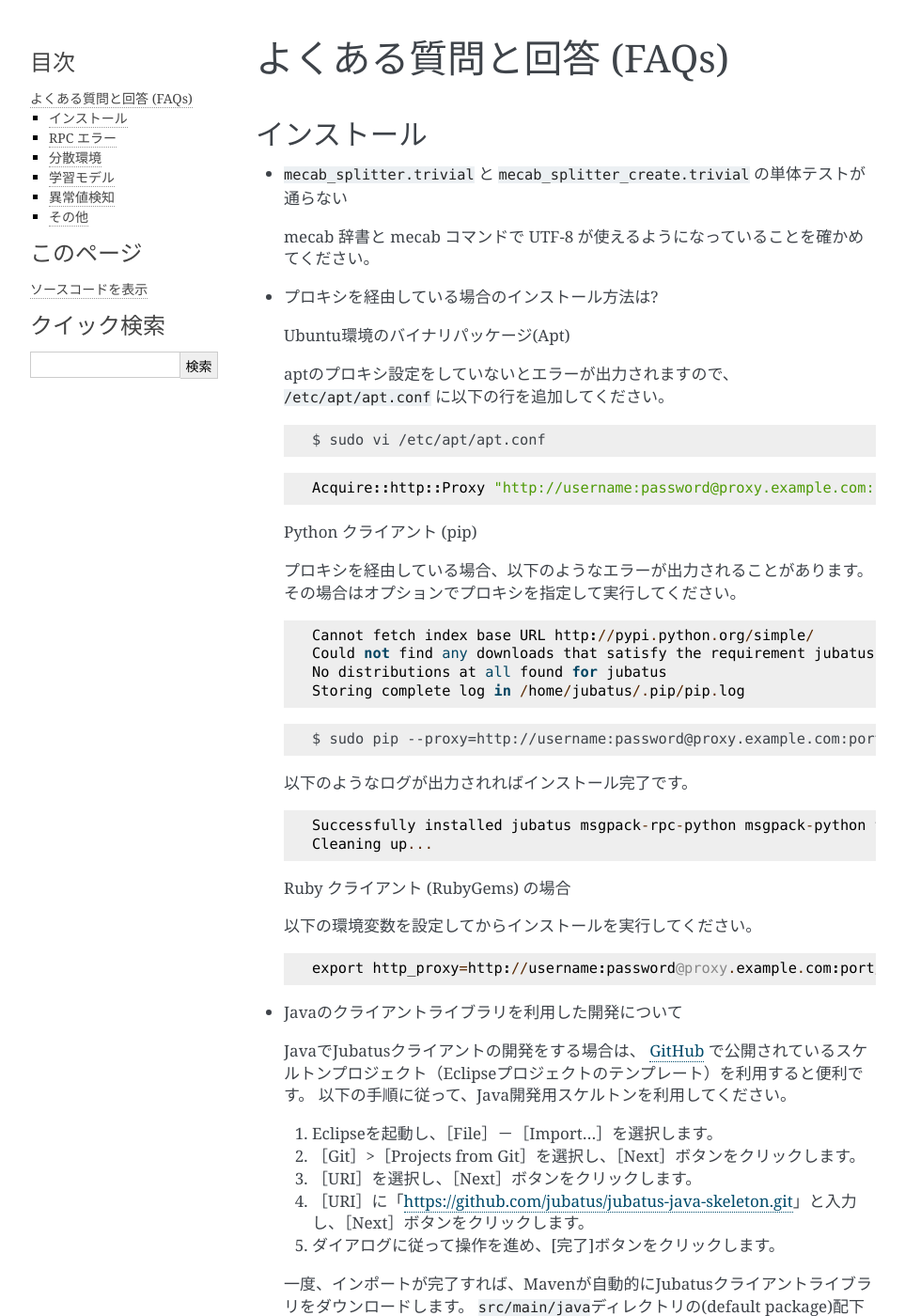
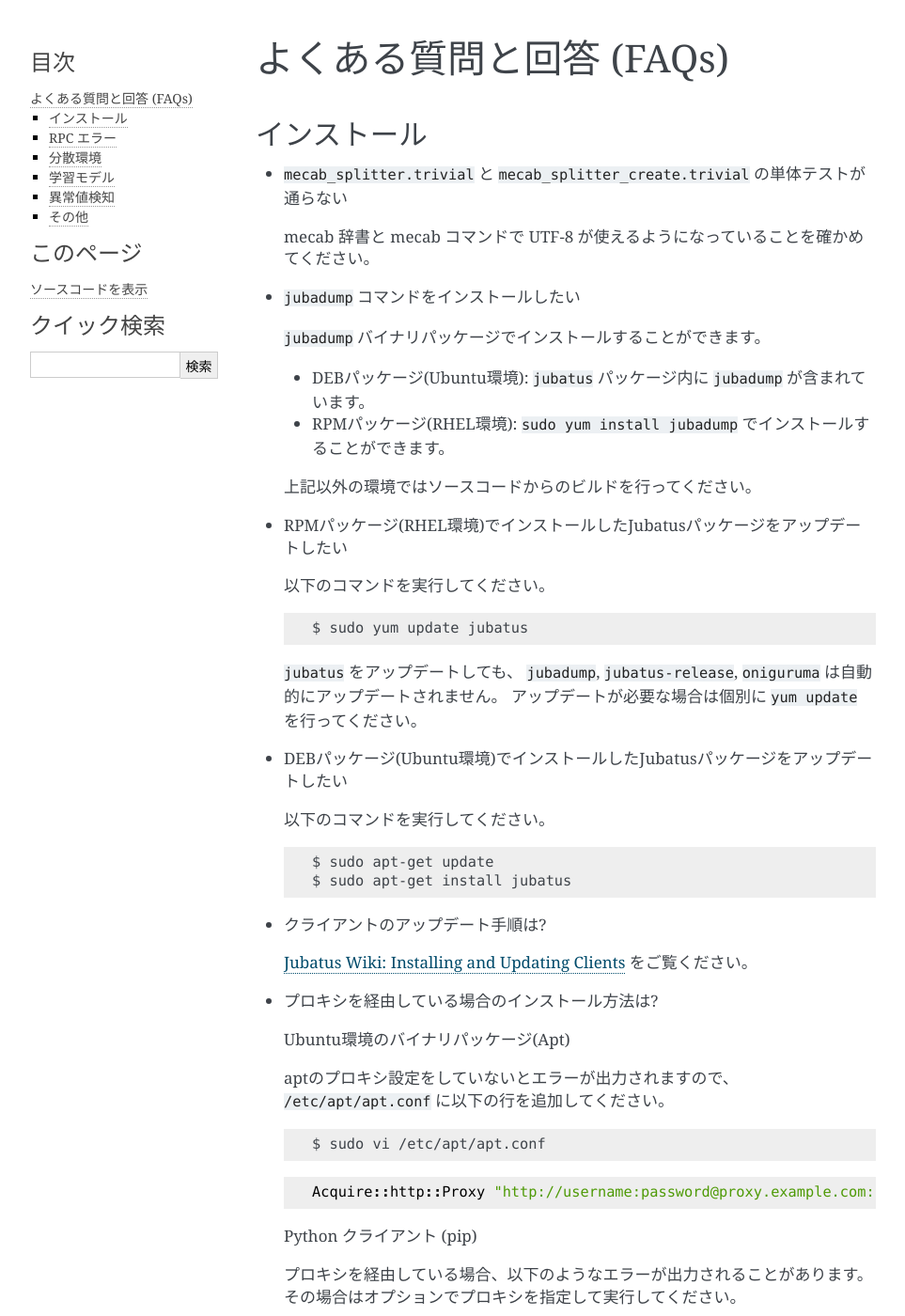
Before and after one commit to jubatus/website, a Sphinx documentation site: the page built from source/ja/faq.rst, in a window 1280 px wide and 1400 px high. Shown: the whole window at 94% size, without its empty margins (148-1111 px from the left). Built offline with Sphinx 7.4.7, drawn with Linux system fonts in a browser that asks for light colours; the version number could not be read and is left out; cross-references to code outside the pages are shown as plain code.

Commit message:
add installation FAQs

```diff
--- a/source/ja/faq.rst
+++ b/source/ja/faq.rst
@@ -7,6 +7,39 @@
 - ``mecab_splitter.trivial`` と ``mecab_splitter_create.trivial`` の単体テストが通らない
 
  mecab 辞書と mecab コマンドで UTF-8 が使えるようになっていることを確かめてください。
+
+- ``jubadump`` コマンドをインストールしたい
+
+ ``jubadump`` バイナリパッケージでインストールすることができます。
+
+ * DEBパッケージ(Ubuntu環境): ``jubatus`` パッケージ内に ``jubadump`` が含まれています。
+ * RPMパッケージ(RHEL環境): ``sudo yum install jubadump`` でインストールすることができます。
+
+ 上記以外の環境ではソースコードからのビルドを行ってください。
+
+- RPMパッケージ(RHEL環境)でインストールしたJubatusパッケージをアップデートしたい
+
+ 以下のコマンドを実行してください。
+
+ ::
+
+  $ sudo yum update jubatus
+
+ ``jubatus`` をアップデートしても、 ``jubadump``, ``jubatus-release``, ``oniguruma`` は自動的にアップデートされません。
+ アップデートが必要な場合は個別に ``yum update`` を行ってください。
+
+- DEBパッケージ(Ubuntu環境)でインストールしたJubatusパッケージをアップデートしたい
+
+ 以下のコマンドを実行してください。
+
+ ::
+
+  $ sudo apt-get update
+  $ sudo apt-get install jubatus
+
+- クライアントのアップデート手順は?
+
+ `Jubatus Wiki: Installing and Updating Clients <https://github.com/jubatus/jubatus/wiki/Installing-and-Updating-Clients-(ja)>`_ をご覧ください。
 
 - プロキシを経由している場合のインストール方法は?
 
```
Also changed, not shown: source/en/faq.rst (+33 -0 lines).
